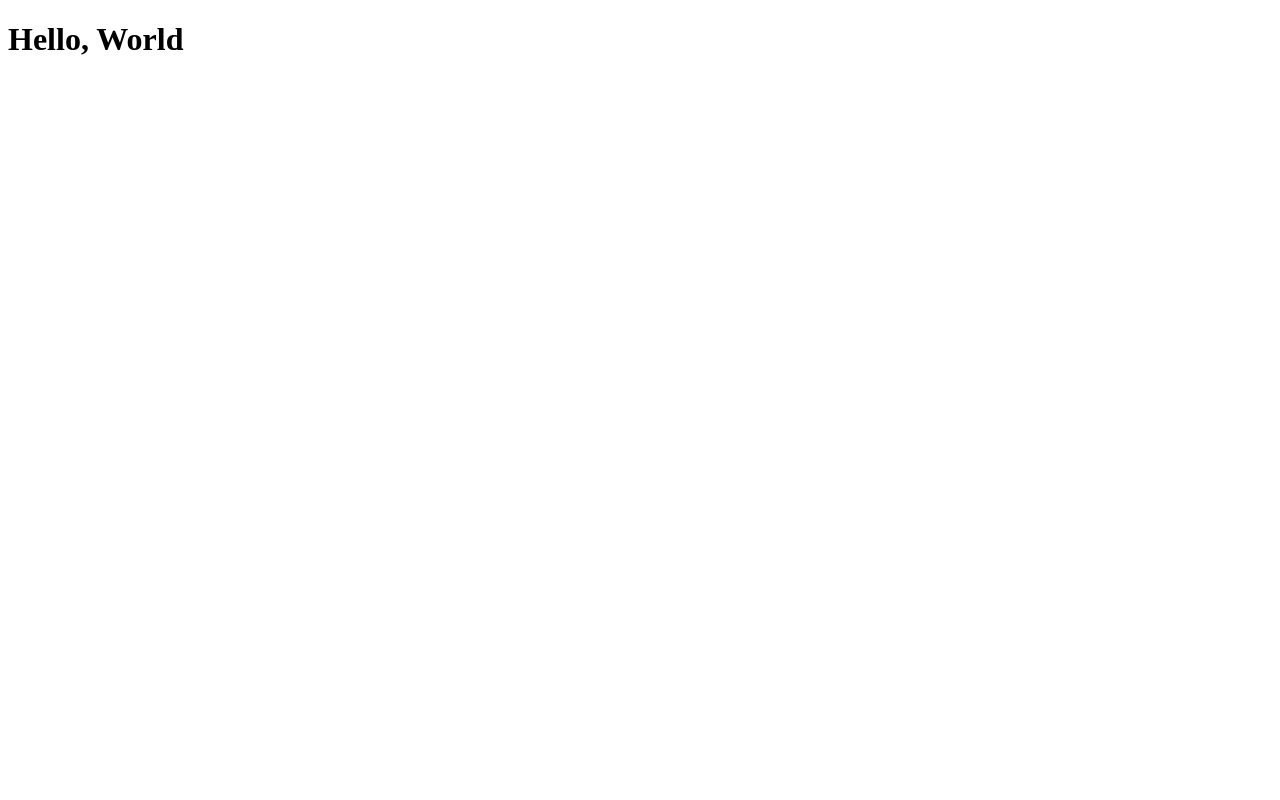
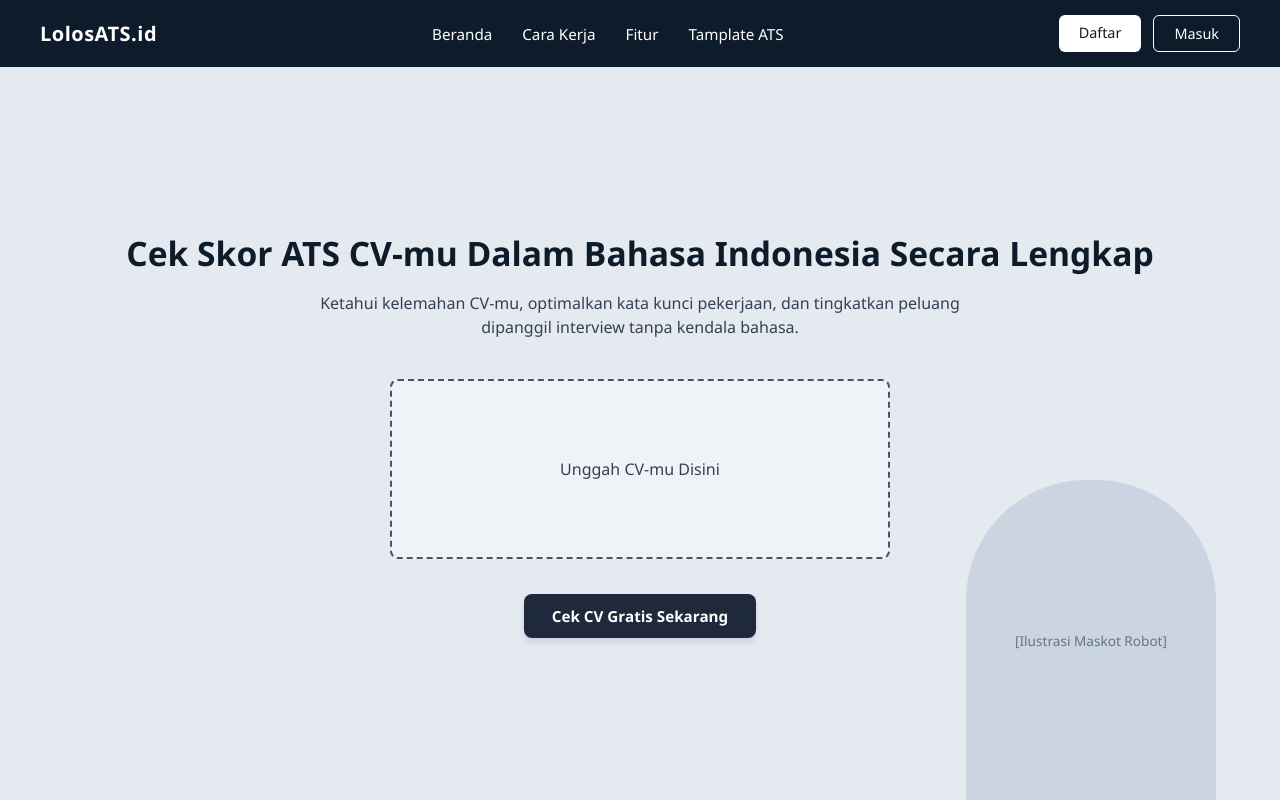
Before and after one commit to Herlanggass/Kelompok25TugasModul6LolosATS.id, a plain HTML site: page index.html in a window 1280 px wide. Drawn offline with Linux system fonts and the light colour scheme.

Commit message:
Update 1

```diff
--- a/index.html
+++ b/index.html
@@ -1,9 +1,207 @@
 <!DOCTYPE html>
-<html>
+<html lang="id">
 <head>
-    <title>Hello World</title>
+    <meta charset="UTF-8">
+    <meta name="viewport" content="width=device-width, initial-scale=1.0">
+    <title>LolosATS.id - Cek Skor ATS CV-mu</title>
+    <style>
+        * {
+            margin: 0;
+            padding: 0;
+            box-sizing: border-box;
+            font-family: 'Segoe UI', Tahoma, Geneva, Verdana, sans-serif;
+        }
+
+        body {
+            background-color: #e5e9f0;
+            color: #0f172a;
+            min-height: 100vh;
+            display: flex;
+            flex-direction: column;
+        }
+
+        /* Header / Navbar */
+        header {
+            background-color: #0d1b2a;
+            color: #ffffff;
+            display: flex;
+            justify-content: space-between;
+            align-items: center;
+            padding: 15px 40px;
+        }
+
+        .logo {
+            font-weight: bold;
+            font-size: 1.25rem;
+            color: #ffffff;
+            letter-spacing: 0.5px;
+        }
+
+        nav {
+            display: flex;
+            gap: 30px;
+        }
+
+        nav a {
+            color: #ffffff;
+            text-decoration: none;
+            font-size: 0.95rem;
+            transition: opacity 0.2s;
+        }
+
+        nav a:hover {
+            opacity: 0.8;
+        }
+
+        .auth-buttons {
+            display: flex;
+            gap: 12px;
+        }
+
+        .btn-daftar, .btn-masuk {
+            padding: 8px 20px;
+            border-radius: 6px;
+            font-size: 0.9rem;
+            cursor: pointer;
+            text-decoration: none;
+            font-weight: 500;
+        }
+
+        .btn-daftar {
+            background-color: #ffffff;
+            color: #0d1b2a;
+            border: none;
+        }
+
+        .btn-masuk {
+            background-color: transparent;
+            color: #ffffff;
+            border: 1px solid #ffffff;
+        }
+
+        /* Main Content Section */
+        .hero {
+            flex: 1;
+            display: flex;
+            flex-direction: column;
+            align-items: center;
+            justify-content: center;
+            text-align: center;
+            padding: 40px 20px;
+            position: relative;
+            overflow: hidden;
+        }
+
+        .hero h1 {
+            font-size: 2.1rem;
+            font-weight: 700;
+            color: #0d1b2a;
+            margin-bottom: 15px;
+        }
+
+        .hero p {
+            font-size: 1rem;
+            color: #334155;
+            max-width: 650px;
+            margin-bottom: 40px;
+            line-height: 1.5;
+        }
+
+        /* Upload Box */
+        .upload-box {
+            border: 2px dashed #475569;
+            width: 100%;
+            max-width: 500px;
+            height: 180px;
+            border-radius: 8px;
+            display: flex;
+            align-items: center;
+            justify-content: center;
+            background-color: rgba(255, 255, 255, 0.4);
+            color: #334155;
+            font-size: 1rem;
+            font-weight: 500;
+            margin-bottom: 35px;
+            cursor: pointer;
+            transition: background-color 0.2s;
+        }
+
+        .upload-box:hover {
+            background-color: rgba(255, 255, 255, 0.7);
+        }
+
+        /* CTA Button */
+        .btn-action {
+            background-color: #1e293b;
+            color: #ffffff;
+            padding: 12px 28px;
+            border-radius: 8px;
+            border: none;
+            font-size: 0.95rem;
+            font-weight: 600;
+            cursor: pointer;
+            box-shadow: 0 4px 6px rgba(0, 0, 0, 0.1);
+            transition: background-color 0.2s;
+        }
+
+        .btn-action:hover {
+            background-color: #0f172a;
+        }
+
+        /* Robot Illustration Placeholder (CSS-based visual accent) */
+        .robot-container {
+            position: absolute;
+            right: 5%;
+            bottom: 0;
+            width: 250px;
+            height: 320px;
+            background: #cbd5e1;
+            border-top-left-radius: 120px;
+            border-top-right-radius: 120px;
+            display: flex;
+            align-items: center;
+            justify-content: center;
+            color: #64748b;
+            font-size: 0.85rem;
+            text-align: center;
+            padding: 20px;
+            z-index: -1;
+        }
+    </style>
 </head>
 <body>
-    <h1>Hello, World</h1>
+
+    <!-- Header / Navbar -->
+    <header>
+        <div class="logo">LolosATS.id</div>
+        <nav>
+            <a href="#">Beranda</a>
+            <a href="#">Cara Kerja</a>
+            <a href="#">Fitur</a>
+            <a href="#">Tamplate ATS</a>
+        </nav>
+        <div class="auth-buttons">
+            <a href="#" class="btn-daftar">Daftar</a>
+            <a href="#" class="btn-masuk">Masuk</a>
+        </div>
+    </header>
+
+    <!-- Hero Section -->
+    <section class="hero">
+        <h1>Cek Skor ATS CV-mu Dalam Bahasa Indonesia Secara Lengkap</h1>
+        <p>Ketahui kelemahan CV-mu, optimalkan kata kunci pekerjaan, dan tingkatkan peluang dipanggil interview tanpa kendala bahasa.</p>
+
+        <div class="upload-box">
+            Unggah CV-mu Disini
+        </div>
+
+        <button class="btn-action">Cek CV Gratis Sekarang</button>
+
+        <!-- Ilustrasi pengganti maskot robot -->
+        <div class="robot-container">
+            [Ilustrasi Maskot Robot]
+        </div>
+    </section>
+
 </body>
 </html>
```
